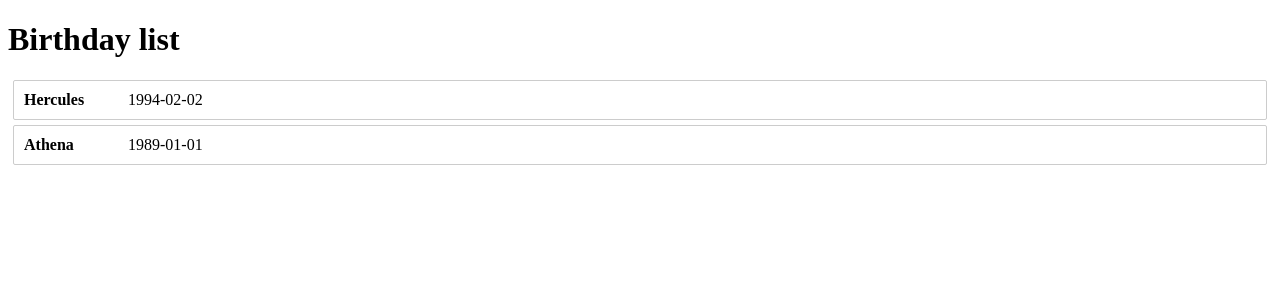
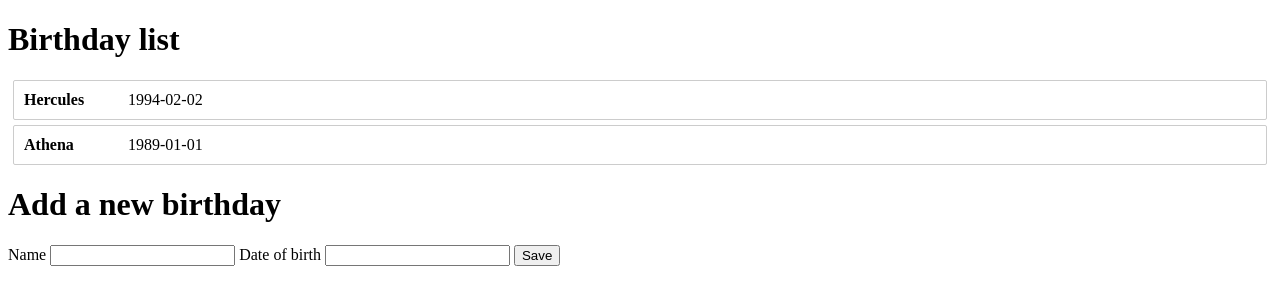
Before and after one commit to bhubr/svelte-with-tdd-birthdays, a SvelteKit app: page /birthdays in a window 1280 px wide. Shown: the top 304 px of the page. Built offline with nearby package versions, Linux system fonts and the light colour scheme.

Commit message:
WIP chap. 4: unit tests for BirthdayForm pass, e2e don't

```diff
--- a/src/routes/birthdays/+page.svelte
+++ b/src/routes/birthdays/+page.svelte
@@ -1,5 +1,6 @@
 <script lang="ts">
 	import Birthday from './Birthday.svelte';
+	import BirthdayForm from './BirthdayForm.svelte';
 	import type { IBirthday } from './types';
 
 	export let data: { birthdays: IBirthday[] };
@@ -14,6 +15,11 @@
 	{/each}
 </ol>
 
+<h1>Add a new birthday</h1>
+<div>
+	<BirthdayForm />
+</div>
+
 <style>
     ol {
         list-style-type: none;
--- /dev/null
+++ b/src/routes/birthdays/BirthdayForm.svelte
@@ -0,0 +1,11 @@
+<form method="post" name="birthday">
+	<label>
+		Name
+		<input type="text" name="name" />
+	</label>
+	<label>
+		Date of birth
+		<input type="text" name="dob" />
+	</label>
+	<input type="submit" value="Save" />
+</form>
```
Also changed, not shown: 2 other files (tests, documents, lock files or other folders).
